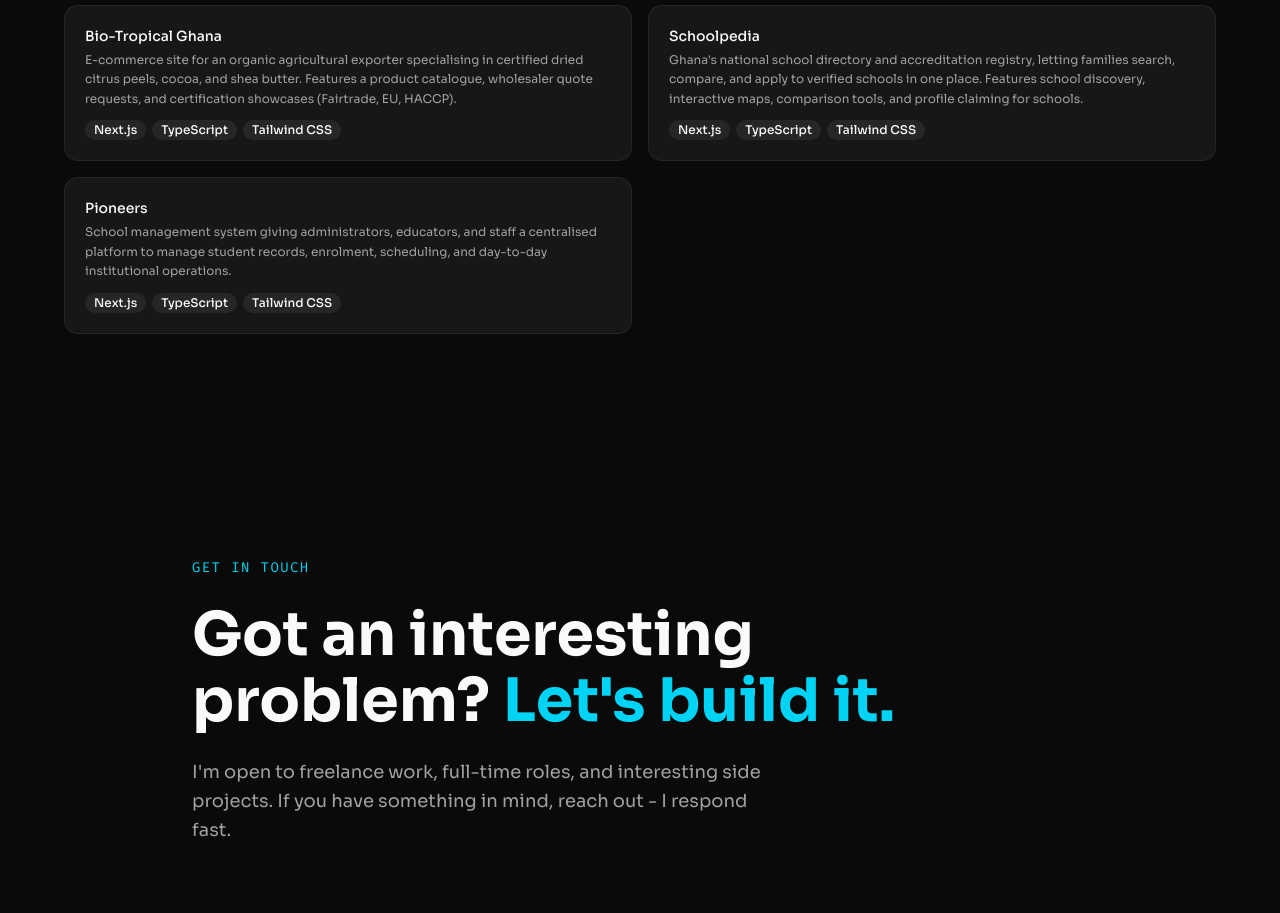
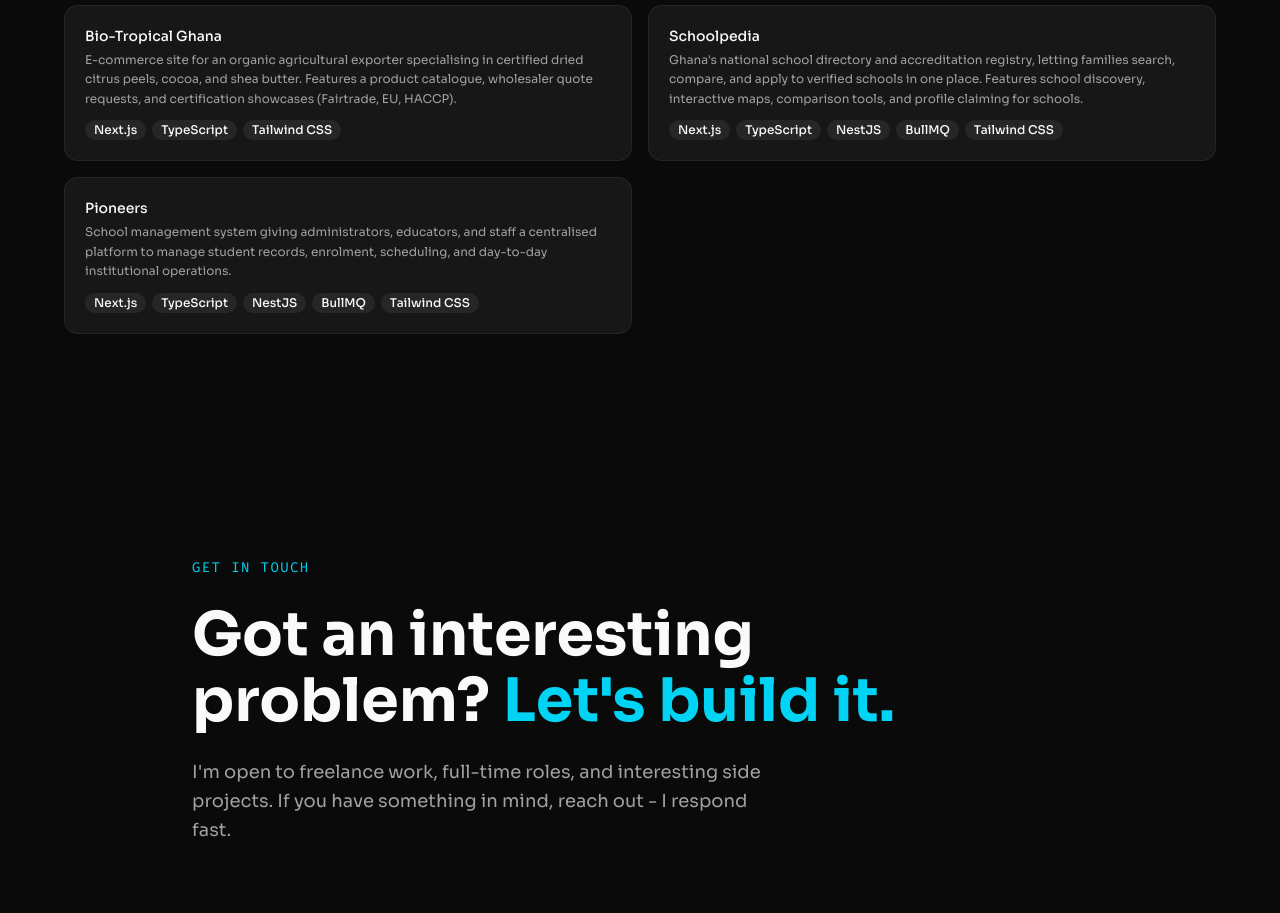
Before and after one commit to Prince-Sarfo/portfolio, a Next.js app: page / in a window 1280 px wide. Shown: the part 4260-5173 px from the top of the page. Built offline with nearby package versions, Linux system fonts and the light colour scheme.

Commit message:
feat: add NestJS and BullMQ to Schoolpedia and Pioneers tech stack

```diff
--- a/src/modules/home/data/index.ts
+++ b/src/modules/home/data/index.ts
@@ -188,7 +188,7 @@
     title: "Schoolpedia",
     description:
       "Ghana's national school directory and accreditation registry, letting families search, compare, and apply to verified schools in one place. Features school discovery, interactive maps, comparison tools, and profile claiming for schools.",
-    tech: ["Next.js", "TypeScript", "Tailwind CSS"],
+    tech: ["Next.js", "TypeScript", "NestJS", "BullMQ", "Tailwind CSS"],
     liveUrl: "https://schoolpedia.edcomrade.com/",
     githubUrl: null,
     featured: false,
@@ -197,7 +197,7 @@
     title: "Pioneers",
     description:
       "School management system giving administrators, educators, and staff a centralised platform to manage student records, enrolment, scheduling, and day-to-day institutional operations.",
-    tech: ["Next.js", "TypeScript", "Tailwind CSS"],
+    tech: ["Next.js", "TypeScript", "NestJS", "BullMQ", "Tailwind CSS"],
     liveUrl: "https://pioneers.edcomrade.com/",
     githubUrl: null,
     featured: false,
```
